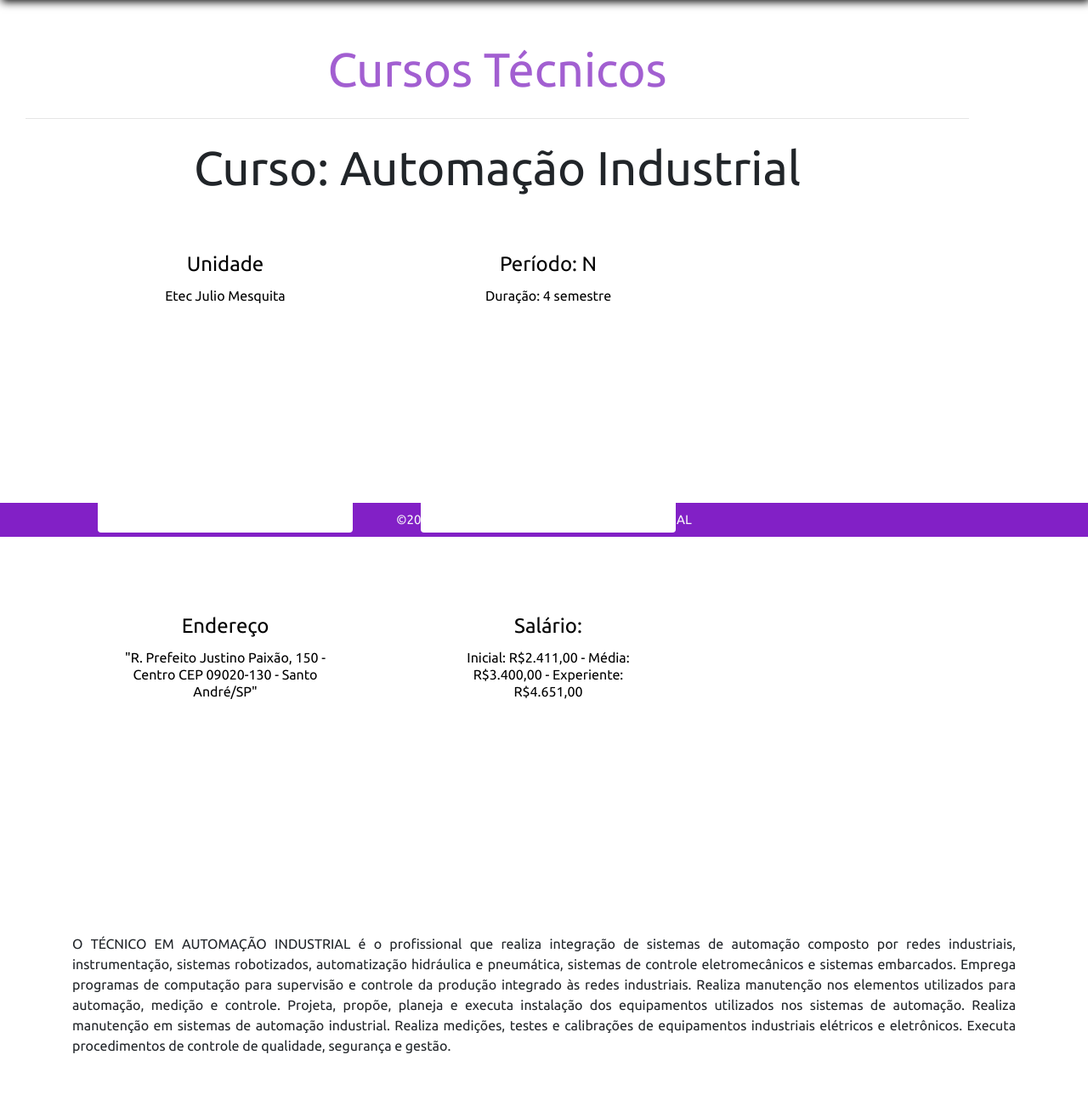
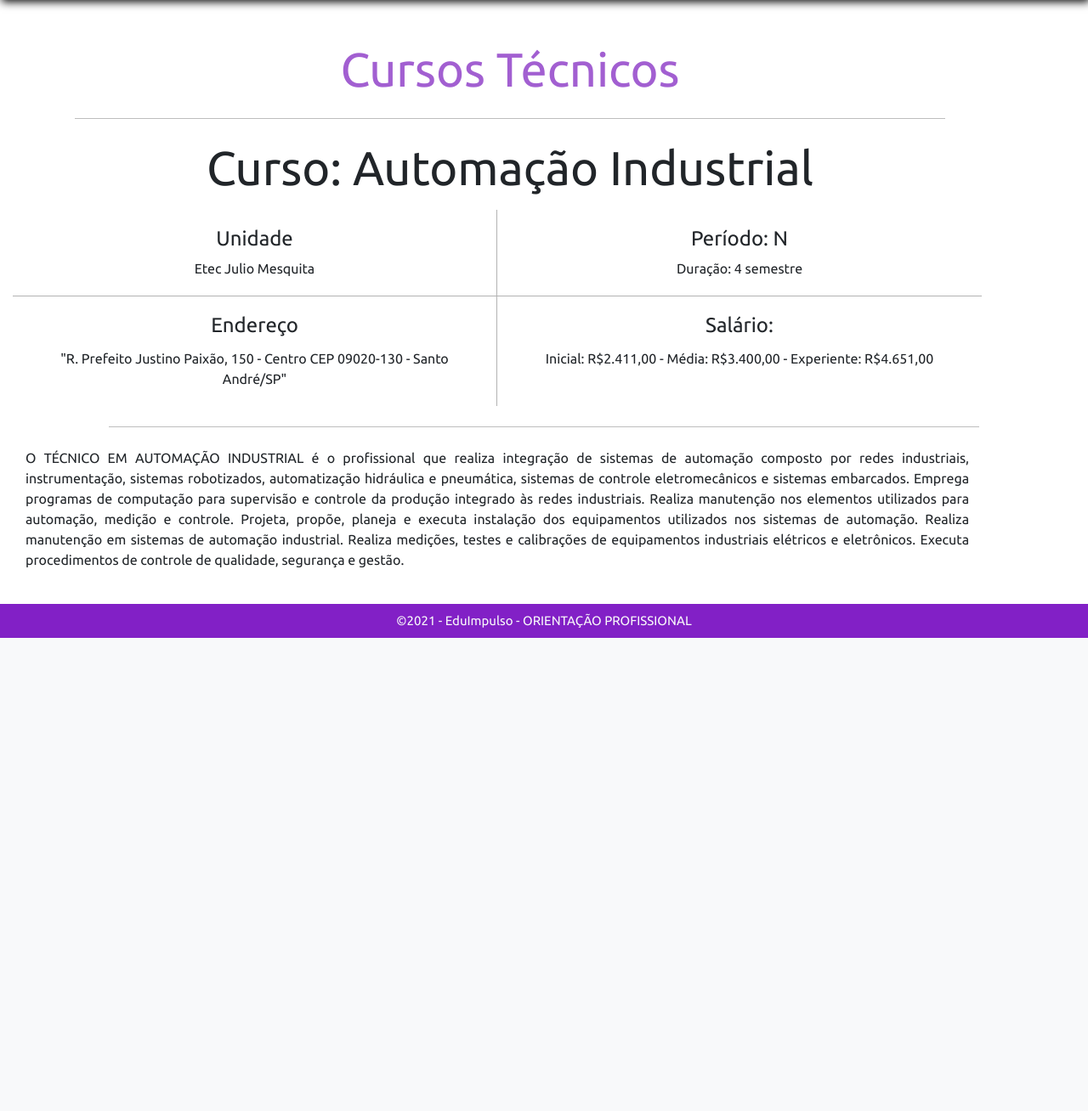
Before and after one commit to EduImpulso/eduimpulso, a PHP site: page /eduimpulso/cursos_sobre.php in a window 1280 px wide. Shown: the part 96-1404 px from the top of the page at 85% size. After the commit the page ends 847 px from the top, so only its background shows below. Run offline with PHP 8.4, Linux system fonts and the light colour scheme.

Commit message:
Atualizações
Pagina 'cursos_sobre'

```diff
--- a/css/global.css
+++ b/css/global.css
@@ -1056,3 +1056,15 @@ img.displayed {
 transform: rotateY(180deg);
 cursor: default;
 }
+
+/* Pagina Cursos Sobre */
+
+.card_sobre{
+    line-height: 20px;
+    text-align: center;
+    color: #000;
+    margin: 30px;
+    width: 300px;
+    height: 350px;
+    border
+}
--- a/cursinhos.php
+++ b/cursinhos.php
@@ -3,7 +3,7 @@ require_once('./nav/menu.html');
 ?>
 
 <body>
-    <div class="container-fluid" style="border:3px solid red">
+    <div class="container-fluid">
         <div class="row" style="background-color: white;">
             <div class="container">
                 <div class="cardCursinhos mt-5 shadow d-flex flex-column align-items-center">
--- a/cursos_sobre.php
+++ b/cursos_sobre.php
@@ -1,46 +1,42 @@
-
-
 <?php require_once('./nav/menu.html') ?>
 
     <div class="container-fluid">
-
-        <main class="row" style="background-color: white;">
         <div class ="col-12 text-left mt-5">
-
             <div class="container">
                 <h3 class="display-4" style="color:#a25fd1">Cursos Técnicos</h3>
-            <hr class="my-4">
+                <div class="linha my-4 mx-auto"></div>
                 <p class="display-4"> Curso: Automação Industrial </p>
             </div>
         </div>
 
         <div class="container">
-            <div class="row mb-3">
-                <div class="col-sm-4">
-                    <div class="card  border-info text-center">
+
+            <div class="row" style="border-bottom: 1px solid rgba(0, 0, 0, 0.3);">
+
+                <div class="col-6"  style="border-right:  1px solid rgba(0, 0, 0, 0.3)">
+                    <div class="border-info text-center">
                         <div class="card-body">
-                            <h4 class="card-title ">Unidade </h4>
+                            <h4>Unidade </h4>
                             <h7 class ="card-subtitle mb-2">Etec  Julio Mesquita</h7>
                         </div>
                     </div>
                 </div>
 
-                <div class="col-sm-4">
-                    <div class="card border-info text-center">
+                <div class="col-6">
+                    <div class="border-info text-center">
                         <div class="card-body">
-                            <h4 class="card-title">Período: N</h4>
+                            <h4>Período: N</h4>
                             <h7 class ="card-subtitle mb-2">Duração: 4 semestre </h7>
                         </div>
                     </div>
                 </div>
 
-
-
             </div>
 
-            <div class="row mb-3">
-                <div class="col-sm-4">
-                    <div class="card  border-info text-center">
+            <div class="row">
+
+                <div class="col-6"style="border-right:  1px solid rgba(0, 0, 0, 0.3);">
+                    <div class="border-info text-center">
                         <div class="card-body">
                             <h4 class="card-title ">Endereço </h4>
                             <h7 class ="card-subtitle mb-2">"R. Prefeito Justino Paixão, 150 - Centro
@@ -49,35 +45,22 @@
                     </div>
                 </div>
 
-                <div class="col-sm-4">
-                    <div class="card border-info text-center">
+                <div class="col-6">
+                    <div class="border-info text-center">
                         <div class="card-body">
                             <h4 class="card-title">Salário:</h4>
                             <h7 class ="card-subtitle mb-2">Inicial: R$2.411,00 - Média: R$3.400,00 - Experiente: R$4.651,00 </h7>
                         </div>
                     </div>
                 </div>
-
             </div>
+        </div>
+        <div class="linha my-4 mx-auto"></div>
+        <div class="container mb-4">
             <p class="text-justify">
             O TÉCNICO EM AUTOMAÇÃO INDUSTRIAL é o profissional que realiza integração de sistemas de automação composto por redes industriais, instrumentação, sistemas robotizados, automatização hidráulica e pneumática, sistemas de controle eletromecânicos e sistemas embarcados. Emprega programas de computação para supervisão e controle da produção integrado às redes industriais. Realiza manutenção nos elementos utilizados para automação, medição e controle. Projeta, propõe, planeja e executa instalação dos equipamentos utilizados nos sistemas de automação. Realiza manutenção em sistemas de automação industrial. Realiza medições, testes e calibrações de equipamentos industriais elétricos e eletrônicos. Executa procedimentos de controle de qualidade, segurança e gestão.
             </p>
+        </div>
+    </div>
 
-
-
-
-
-    </div>
-    <div class ="col-12 text-center my-5">
-
-
-</main>
- </div>
  <?php require_once('./nav/footer.html') ?>
- <script src="https://code.jquery.com/jquery-3.3.1.slim.min.js" integrity="sha384-q8i/X+965DzO0rT7abK41JStQIAqVgRVzpbzo5smXKp4YfRvH+8abtTE1Pi6jizo" crossorigin="anonymous"></script>
- <script src="https://cdnjs.cloudflare.com/ajax/libs/popper.js/1.14.3/umd/popper.min.js" integrity="sha384-ZMP7rVo3mIykV+2+9J3UJ46jBk0WLaUAdn689aCwoqbBJiSnjAK/l8WvCWPIPm49" crossorigin="anonymous"></script>
- <script src="https://stackpath.bootstrapcdn.com/bootstrap/4.1.3/js/bootstrap.min.js" integrity="sha384-ChfqqxuZUCnJSK3+MXmPNIyE6ZbWh2IMqE241rYiqJxyMiZ6OW/JmZQ5stwEULTy" crossorigin="anonymous"></script>
-
- </body>
-
- </html>
```
Lines whose indentation alone changed are shown as unchanged.
